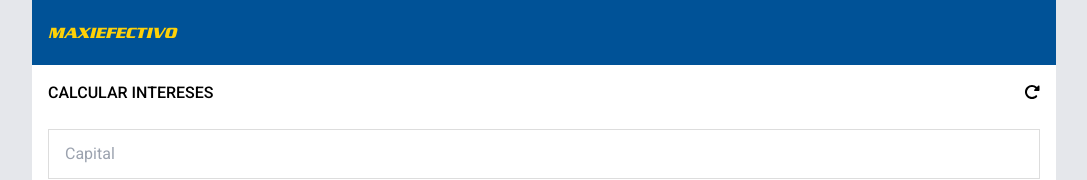
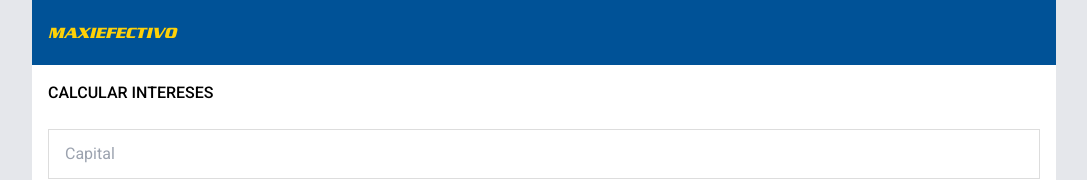
Before and after one commit to Slincker5/steven-escaner, a Vue app: page /calcular-interes in a window 1280 px wide. Shown: the top 180 px of the page, without its empty margins (96-1183 px from the left). Built offline with nearby package versions, Linux system fonts and the light colour scheme.

Commit message:
se agrego el modulo calcular interes

```diff
--- a/src/views/CalcularView.vue
+++ b/src/views/CalcularView.vue
@@ -10,8 +10,8 @@ const resultado = ref(null)
 
 
 const interesCorriente = () => {
-    const operacion = ((capital.value*iva.value)/30) * diasTranscurridos.value
-
+    const dias = diasTranscurridos.value === "" ? 30 : diasTranscurridos.value
+    const operacion = ((capital.value*iva.value)/30) * dias
     resultado.value = {
         "interesCorriente": operacion.toFixed(2),
         "interesMoratorio": (operacion + interesMoratorio()).toFixed(2)
@@ -19,7 +19,8 @@ const interesCorriente = () => {
 }
 
 const interesMoratorio = () => {
-    const operacion = (capital.value*ivaMoratorio.value) * (diasTranscurridos.value - 30)
+    const dias = diasTranscurridos.value === "" ? 30 : diasTranscurridos.value
+    const operacion = (capital.value*ivaMoratorio.value) * (dias - 30)
     return operacion
 }
 
@@ -34,7 +35,7 @@ const reiniciar = () => {
 <template>
     <div class="overflow-y-scroll">
         <h2 class="p-4 pb-2 font-medium uppercase  flex justify-between items-center">Calcular Intereses
-            <button @click.prevent="reiniciar"><font-awesome-icon :icon="['fas', 'rotate-right']" /></button>
+            <Transition><button v-if="resultado" @click.prevent="reiniciar"><font-awesome-icon :icon="['fas', 'rotate-right']" /></button></Transition>
 
         </h2>
         <Transition>
```
